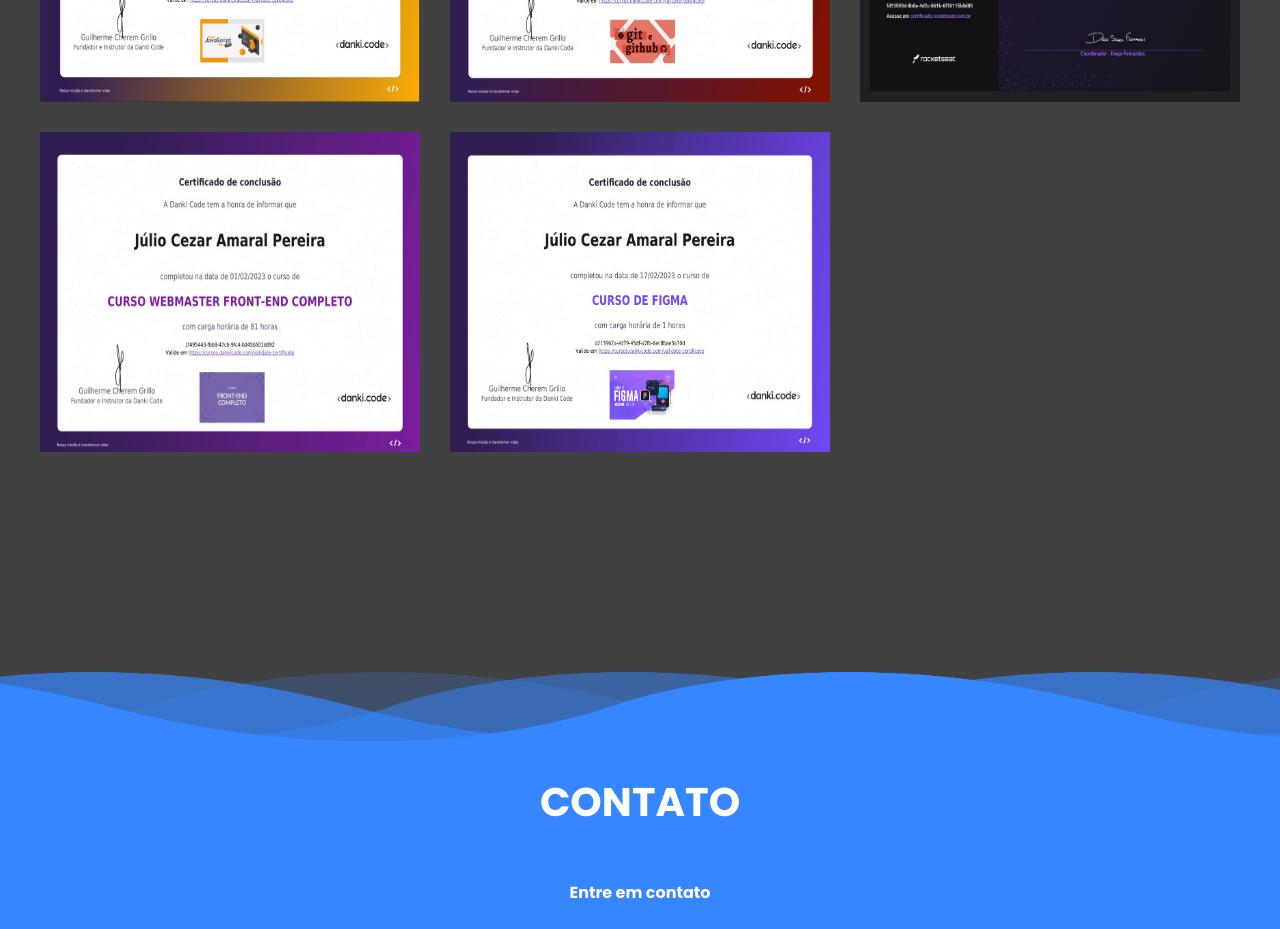
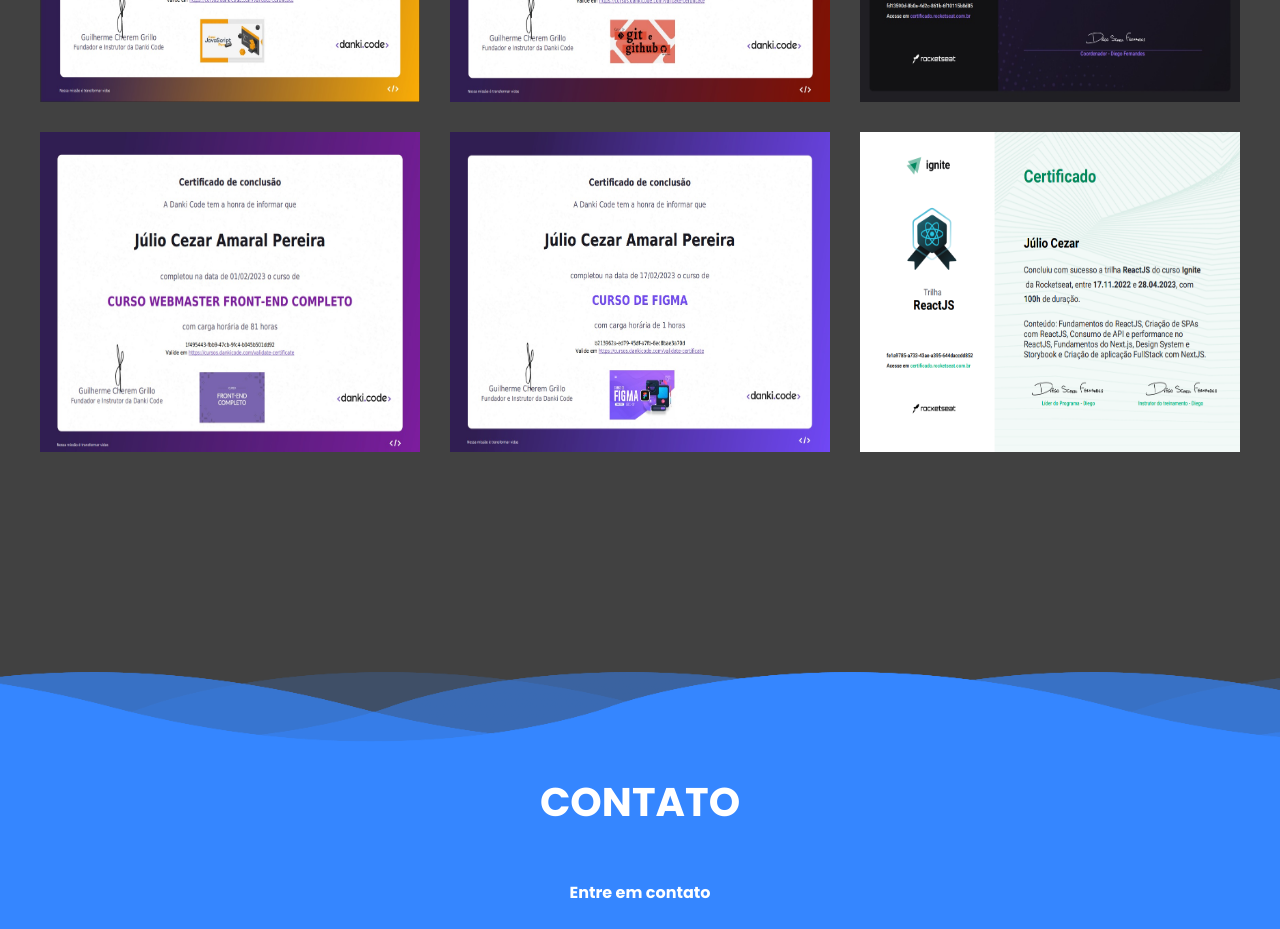
Before and after one commit to JulioAmaral007/Portfolio, a React (Vite) app: page / in a window 1280 px wide. Shown: the part 3460-4389 px from the top of the page. Built offline with nearby package versions, Linux system fonts and the light colour scheme.

Commit message:
update certificate

```diff
--- a/src/components/certificate/certificate.jsx
+++ b/src/components/certificate/certificate.jsx
@@ -1,4 +1,5 @@
 import cfClean from '../../utils/imgs/clean.jpeg'
+import cfReact from '../../utils/imgs/cursoReact.png'
 import cfFigma from '../../utils/imgs/figma.jpeg'
 import cfFront from '../../utils/imgs/front.jpeg'
 import cfGit from '../../utils/imgs/github.jpeg'
@@ -13,7 +14,6 @@
     <section id="certificate" className="certificate">
       <div className="container">
         <Slide>
-          {' '}
           <h1>CERTIFICADOS</h1>
         </Slide>
         <Slide>
@@ -33,6 +33,9 @@
             <div className="card-certificate">
               <img src={cfFigma} alt="" />
             </div>
+            <div className="card-certificate">
+              <img src={cfReact} alt="" />
+            </div>
           </div>
         </Slide>
       </div>
```
Also changed, not shown: src/utils/imgs/cursoReact.png (added), 1 other file (tests, documents, lock files or other folders).
